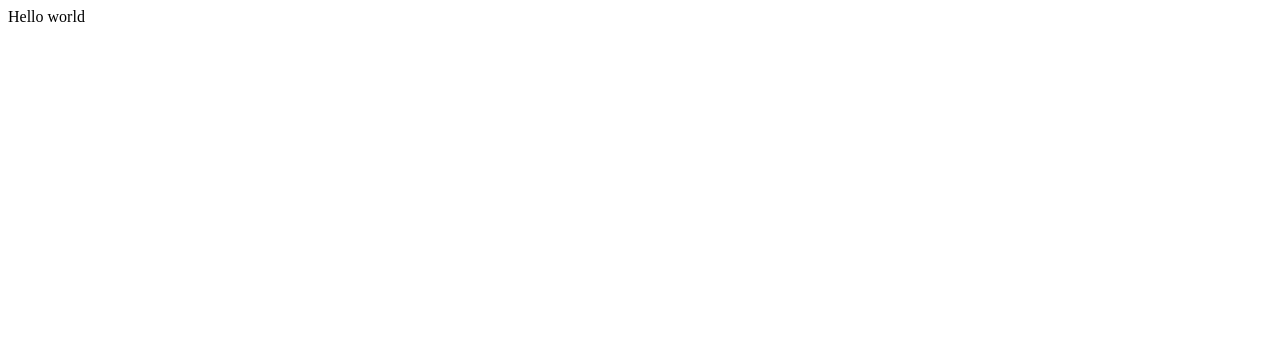
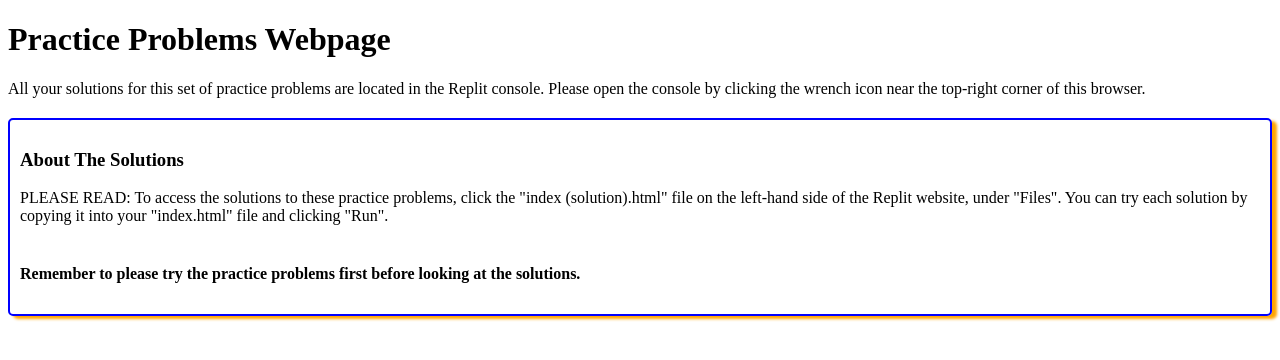
Before and after one commit to K1ngHandy/Inspecting-the-window-global-object, a plain HTML site: page index.html in a window 1280 px wide. Drawn offline with Linux system fonts and the light colour scheme.

Commit message:
screen width

```diff
--- a/index.html
+++ b/index.html
@@ -1,23 +1,52 @@
 <!DOCTYPE html>
 <html>
 
-<head>
-  <meta charset="utf-8">
-  <meta name="viewport" content="width=device-width">
-  <title>replit</title>
-  <link href="style.css" rel="stylesheet" type="text/css" />
-</head>
+<body>
+  <h1>Practice Problems Webpage</h1>
+  <p>All your solutions for this set of practice problems are located in the Replit console. Please open the console by
+    clicking the wrench icon near the top-right corner of this browser.
+  </p>
+  <script>
+    /*
+    PROBLEM 1: Navigate to Google.com. Open the Chrome devtools and go to the console. Input 'window.' into the console and see that a bunch of methods pre-populate. What is the first property on the window object?
+    */
+    // 0: Restricted
 
-<body>
-  Hello world
-  <script src="script.js"></script>
+    /*
+    PROBLEM 2: Write a script that will console log one of the widths of the global window object
+    */
+    console.log(window.screen.width);
 
-  <!--
-  This script places a badge on your repl's full-browser view back to your repl's cover
-  page. Try various colors for the theme: dark, light, red, orange, yellow, lime, green,
-  teal, blue, blurple, magenta, pink!
-  -->
-  <script src="https://replit.com/public/js/replit-badge-v2.js" theme="dark" position="bottom-right"></script>
+    /*
+   PROBLEM 3: Write a script that logs a boolean to check if the current window is the top-level window.
+   */
+    //ENTER YOUR CODE HERE
+
+    /*
+    PROBLEM 4: Write a script that retrieves the URL of the current window and logs it to the console.
+    */
+    //ENTER YOUR CODE HERE
+
+    /*
+    PROBLEM 5 (DEBUGGING): The following code is intended to log the window's innerHeight and innerWidth properties. However, it is not producing the expected output.
+    // Find and fix the bug to make it work correctly.
+    */
+    // console.log("Problem 5 Window Height: " + window.height);
+    // console.log("Problem 5 Window Width: ", window.width);
+
+  </script>
+  <section
+    style="border: 2px solid blue; border-radius: 5px; padding: 10px; box-shadow: 5px 3px 3px orange; margin-top: 20px;">
+    <h3>About The Solutions</h3>
+    <p>
+      PLEASE READ: To access the solutions to these practice problems, click the "index (solution).html" file on the
+      left-hand side of the Replit website, under "Files". You can try each solution by copying it into your
+      "index.html" file and clicking "Run".
+      <br></br>
+    <h4>Remember to please try the
+      practice problems first before looking at the solutions.</h4>
+    </p>
+  </section>
 </body>
 
 </html>
```
Also changed, not shown: index (solution).html (added, +24 -0 lines), script.js (deleted).
